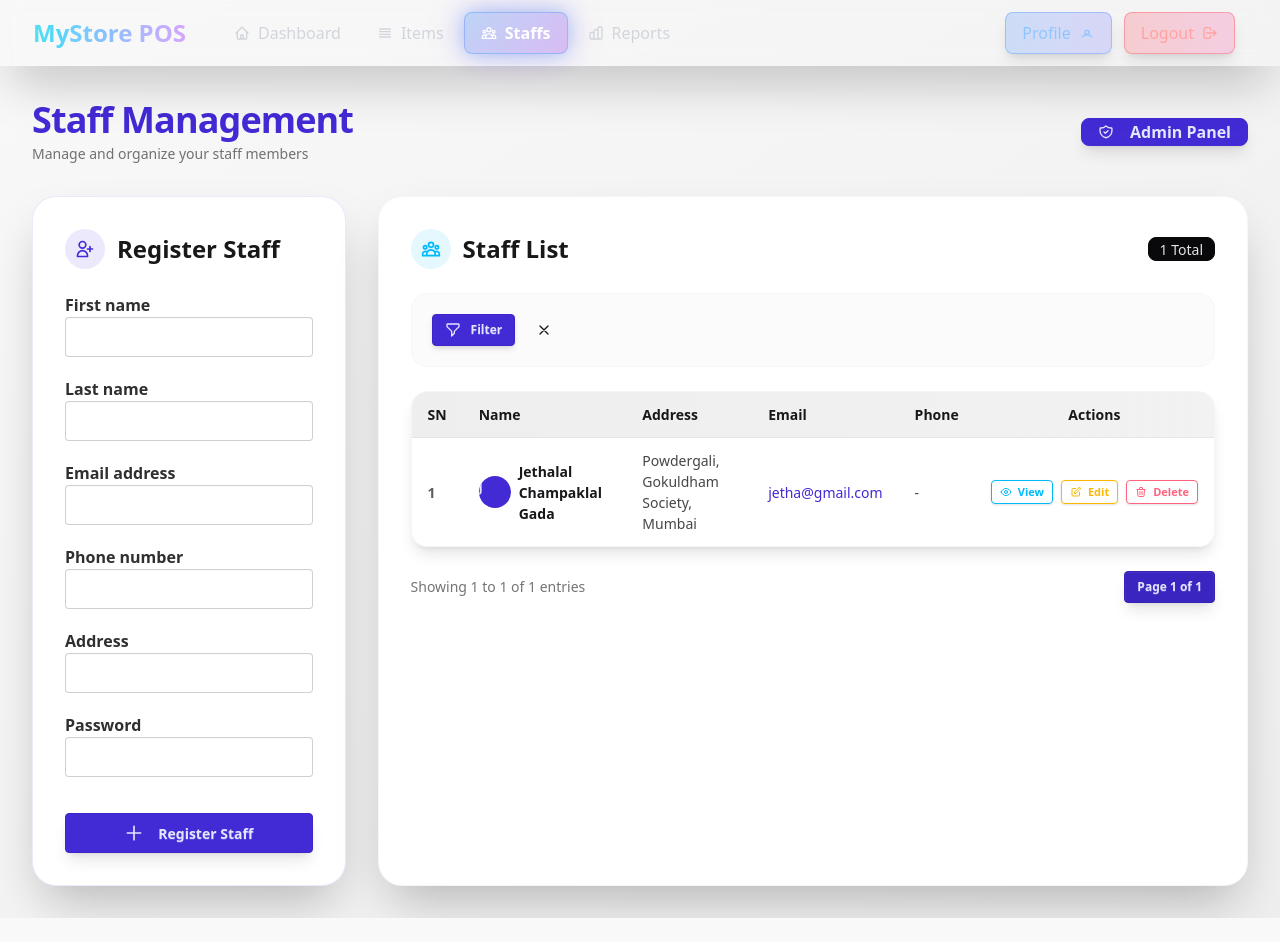
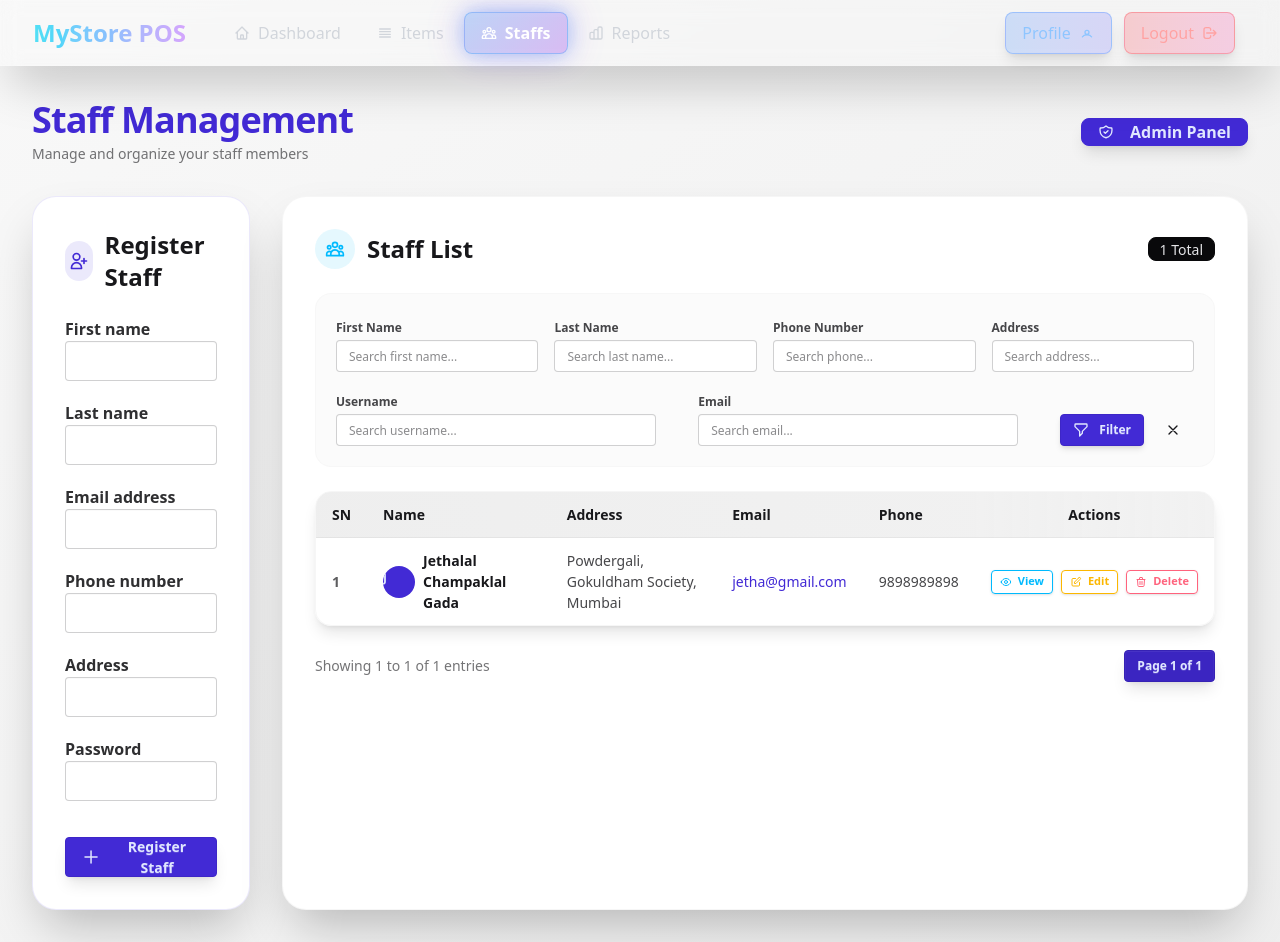
Before and after one commit to Sushant7-codes/FINAL_RETAIL_POS, a Django app: page /shop/staffs/ in a window 1280 px wide. Before the commit the page ends 918 px from the top, so only its background shows below. Run offline with Django 5.2, Linux system fonts and the light colour scheme; data comes from the database, SQL or seed files in the repository; both versions use the stored data as it was after the commit; style sheets or scripts are compiled from the project's sources; some libraries are stand-ins or nearby versions.

Commit message:
filter working but not managed properly

```diff
--- a/project/settings.py
+++ b/project/settings.py
@@ -51,6 +51,7 @@ INSTALLED_APPS = [
     'shop',
 
     'background_task',
+    'django_filters',
 
 
 ]
--- /dev/null
+++ b/shop/filters.py
@@ -0,0 +1,54 @@
+# import django_filters
+# from accounts.models import CustomUser
+
+# class StaffFilter(django_filters.FilterSet):
+#     class Meta:
+#         model = CustomUser
+#         fields = {
+#             'first_name': ['icontains'],
+#             'last_name': ['icontains'],
+#             'phone_number': ['icontains'],
+#             'address': ['icontains'],
+#             'username': ['icontains'],
+#             'email': ['icontains'],
+#         }
+
+import django_filters
+from accounts.models import CustomUser
+from django import forms
+
+class StaffFilter(django_filters.FilterSet):
+    first_name = django_filters.CharFilter(
+        lookup_expr='icontains',
+        label='First Name',
+        widget=forms.TextInput(attrs={'placeholder': 'Search first name...'})
+    )
+    last_name = django_filters.CharFilter(
+        lookup_expr='icontains',
+        label='Last Name',
+        widget=forms.TextInput(attrs={'placeholder': 'Search last name...'})
+    )
+    phone_number = django_filters.CharFilter(
+        lookup_expr='icontains',
+        label='Phone Number',
+        widget=forms.TextInput(attrs={'placeholder': 'Search phone...'})
+    )
+    address = django_filters.CharFilter(
+        lookup_expr='icontains',
+        label='Address',
+        widget=forms.TextInput(attrs={'placeholder': 'Search address...'})
+    )
+    username = django_filters.CharFilter(
+        lookup_expr='icontains',
+        label='Username',
+        widget=forms.TextInput(attrs={'placeholder': 'Search username...'})
+    )
+    email = django_filters.CharFilter(
+        lookup_expr='icontains',
+        label='Email',
+        widget=forms.TextInput(attrs={'placeholder': 'Search email...'})
+    )
+
+    class Meta:
+        model = CustomUser
+        fields = ['first_name', 'last_name', 'phone_number', 'address', 'username', 'email']
--- a/shop/templates/shop/staffs.html
+++ b/shop/templates/shop/staffs.html
@@ -105,7 +105,7 @@ Staffs
                 <div class="badge badge-neutral ml-auto">{{ page_obj.paginator.count }} Total</div>
             </div>
 
-            <!-- Filter Form -->
+            {% comment %} <!-- Filter Form -->
             <form action="" method="get" class="bg-base-200/50 rounded-2xl p-5 mb-6 border border-base-300/30">
                 <div class="flex flex-wrap gap-4 items-end">
                     {% for field in filter_form %}
@@ -134,6 +134,39 @@ Staffs
                                 <path stroke-linecap="round" stroke-linejoin="round" stroke-width="2" d="M6 18L18 6M6 6l12 12" />
                             </svg>
                         </button>
+                    </div>
+                </div>
+            </form> {% endcomment %}
+
+            <!-- Filter Form -->
+            <form action="" method="get" class="bg-base-200/50 rounded-2xl p-5 mb-6 border border-base-300/30">
+                <div class="flex flex-wrap gap-4 items-end">
+                    {% for field in filter_form %}
+                    <fieldset class="form-control min-w-[200px] flex-1">
+                        <label class="label pb-1">
+                            <span class="label-text text-xs font-semibold text-base-content/80">{{ field.label }}</span>
+                        </label>
+                        {{ field|add_class:"input input-bordered input-sm focus:input-primary transition-all" }}
+                        {% if field.errors %}
+                        <label class="label pt-1">
+                            <span class="label-text-alt text-error text-xs">{{ field.errors|striptags }}</span>
+                        </label>
+                        {% endif %}
+                    </fieldset>
+                    {% endfor %}
+
+                    <div class="flex gap-2">
+                        <button type="submit" class="btn btn-sm btn-primary shadow-md hover:shadow-lg transition-all">
+                            <svg xmlns="http://www.w3.org/2000/svg" class="h-4 w-4 mr-1" fill="none" viewBox="0 0 24 24" stroke="currentColor">
+                                <path stroke-linecap="round" stroke-linejoin="round" stroke-width="2" d="M3 4a1 1 0 011-1h16a1 1 0 011 1v2.586a1 1 0 01-.293.707l-6.414 6.414a1 1 0 00-.293.707V17l-4 4v-6.586a1 1 0 00-.293-.707L3.293 7.293A1 1 0 013 6.586V4z" />
+                            </svg>
+                            Filter
+                        </button>
+                        <a href="{{ request.path }}" class="btn btn-sm btn-ghost hover:btn-error transition-all">
+                            <svg xmlns="http://www.w3.org/2000/svg" class="h-4 w-4" fill="none" viewBox="0 0 24 24" stroke="currentColor">
+                                <path stroke-linecap="round" stroke-linejoin="round" stroke-width="2" d="M6 18L18 6M6 6l12 12" />
+                            </svg>
+                        </a>
                     </div>
                 </div>
             </form>
@@ -169,7 +202,7 @@ Staffs
                             <td class="text-base-content/80">
                                 <a href="mailto:{{ staff.email }}" class="link link-hover link-primary">{{ staff.email }}</a>
                             </td>
-                            <td class="text-base-content/80">{{ staff.phone|default:'-' }}</td>
+                            <td class="text-base-content/80">{{ staff.phone_number|default:"-" }}</td>
                             <td>
                                 <div class="flex gap-2 justify-center">
                                     <button class="btn btn-xs btn-info btn-outline hover:btn-info transition-all shadow-sm hover:shadow-md">
@@ -200,7 +233,7 @@ Staffs
             </div>
 
             <!-- Pagination -->
-            <div class="flex justify-between items-center mt-6">
+            {% comment %} <div class="flex justify-between items-center mt-6">
                 <div class="text-sm text-base-content/60">
                     Showing {{ page_obj.start_index }} to {{ page_obj.end_index }} of {{ page_obj.paginator.count }} entries
                 </div>
@@ -215,6 +248,23 @@ Staffs
                     <a href="?page={{ page_obj.paginator.num_pages }}" class="join-item btn btn-sm hover:btn-primary transition-all">Last</a>
                     {% endif %}
                 </div>
+            </div> {% endcomment %}
+            <!-- Pagination -->
+            <div class="flex justify-between items-center mt-6">
+                <div class="text-sm text-base-content/60">
+                    Showing {{ page_obj.start_index }} to {{ page_obj.end_index }} of {{ page_obj.paginator.count }} entries
+                </div>
+                <div class="join shadow-lg">
+                    {% if page_obj.has_previous %}
+                    <a href="?{{ request.GET.urlencode }}&page=1" class="join-item btn btn-sm hover:btn-primary transition-all">First</a>
+                    <a href="?{{ request.GET.urlencode }}&page={{ page_obj.previous_page_number }}" class="join-item btn btn-sm hover:btn-primary transition-all">«</a>
+                    {% endif %}
+                    <a class="join-item btn btn-sm btn-active btn-primary">Page {{ page_obj.number }} of {{ page_obj.paginator.num_pages }}</a>
+                    {% if page_obj.has_next %}
+                    <a href="?{{ request.GET.urlencode }}&page={{ page_obj.next_page_number }}" class="join-item btn btn-sm hover:btn-primary transition-all">»</a>
+                    <a href="?{{ request.GET.urlencode }}&page={{ page_obj.paginator.num_pages }}" class="join-item btn btn-sm hover:btn-primary transition-all">Last</a>
+                    {% endif %}
+                </div>
             </div>
         </div>
     </div>
--- a/shop/views.py
+++ b/shop/views.py
@@ -19,7 +19,8 @@ from shop.forms import(
 )
 # from shop.models import Fee, Grade, TempCSVFile
 # from shop.background_tasks import bulk_create_students_from_csv
-# from shop.filters import StudentFilter
+from shop.filters import StaffFilter
+
 
 from django.core.paginator import Paginator
 
@@ -235,17 +236,17 @@ def price_update(request,pk):
         return render(request, "shop/price-update.html", context)
 
 # def staffs(request):
+#     # --- Handle Staff Registration ---
 #     if request.method == "POST":
 #         form = StaffRegistrationForm(request.POST, request.FILES, request=request)
 #         if form.is_valid():
-#             staff = form.save(commit=False)  # don't save yet
+#             staff = form.save(commit=False)
 
-#             # --- Generate username automatically ---
+#             # --- Generate unique username automatically ---
 #             first = staff.first_name[:3].lower() if staff.first_name else "usr"
 #             last = staff.last_name[-3:].lower() if staff.last_name else str(random.randint(100, 999))
 #             base_username = f"{first}{last}"
 
-#             # ensure it's unique
 #             username = base_username
 #             counter = 1
 #             while CustomUser.objects.filter(username=username).exists():
@@ -253,15 +254,38 @@ def price_update(request,pk):
 #                 counter += 1
 
 #             staff.username = username
-#             # ----------------------------------------
+#             staff.is_staff = True  # ✅ ensure they’re marked as staff
+#             staff.save()
 
-#             staff.save()
 #             messages.success(request, f"Staff registered successfully! Username: {staff.username}")
 #             return redirect(request.path)
 #     else:
 #         form = StaffRegistrationForm(request=request)
 
-#     context = {"form": form}
+#     # --- Staff List and Pagination ---
+#     # staff_queryset = CustomUser.objects.filter(is_staff=True).order_by("-id")
+#     staff_queryset = CustomUser.objects.filter(role=CustomUser.Roles.STAFF).order_by("-id")
+
+#     paginator = Paginator(staff_queryset, 8)  # Show 8 staff per page
+#     page_number = request.GET.get("page")
+#     page_obj = paginator.get_page(page_number)
+
+#     # (Optional) if you plan to add a filter form later
+#     filter_form = None
+
+#     all_staffs=CustomUser.objects.filter(
+#         role=CustomUser.Roles.STAFF,
+#         )
+#     filtered_staffs=StaffFilter(request.GET, queryset=all_staffs)
+
+#     context = {
+#         "form": form,
+#         "staffs": page_obj,
+#         "page_obj": page_obj,
+#         "filter_form": filter_form,
+#         "filtered_staffs":filtered_staffs,
+#     }
+
 #     return render(request, "shop/staffs.html", context)
 
 
@@ -284,7 +308,7 @@ def staffs(request):
                 counter += 1
 
             staff.username = username
-            staff.is_staff = True  # ✅ ensure they’re marked as staff
+            staff.is_staff = True
             staff.save()
 
             messages.success(request, f"Staff registered successfully! Username: {staff.username}")
@@ -292,22 +316,23 @@ def staffs(request):
     else:
         form = StaffRegistrationForm(request=request)
 
-    # --- Staff List and Pagination ---
-    # staff_queryset = CustomUser.objects.filter(is_staff=True).order_by("-id")
-    staff_queryset = CustomUser.objects.filter(role=CustomUser.Roles.STAFF).order_by("-id")
+    # --- Staff List with Filtering and Pagination ---
+    all_staffs = CustomUser.objects.filter(role=CustomUser.Roles.STAFF).order_by("-id")
 
-    paginator = Paginator(staff_queryset, 8)  # Show 8 staff per page
+    # Apply filters
+    filtered_staffs = StaffFilter(request.GET, queryset=all_staffs)
+
+    # Paginate the filtered results
+    paginator = Paginator(filtered_staffs.qs, 8)  # Use filtered_staffs.qs
     page_number = request.GET.get("page")
     page_obj = paginator.get_page(page_number)
-
-    # (Optional) if you plan to add a filter form later
-    filter_form = None
 
     context = {
         "form": form,
         "staffs": page_obj,
         "page_obj": page_obj,
-        "filter_form": filter_form,
+        "filter_form": filtered_staffs.form,  # Pass the filter form
+        "filtered_staffs": filtered_staffs,
     }
 
     return render(request, "shop/staffs.html", context)
```
Also changed, not shown: db.sqlite3.
